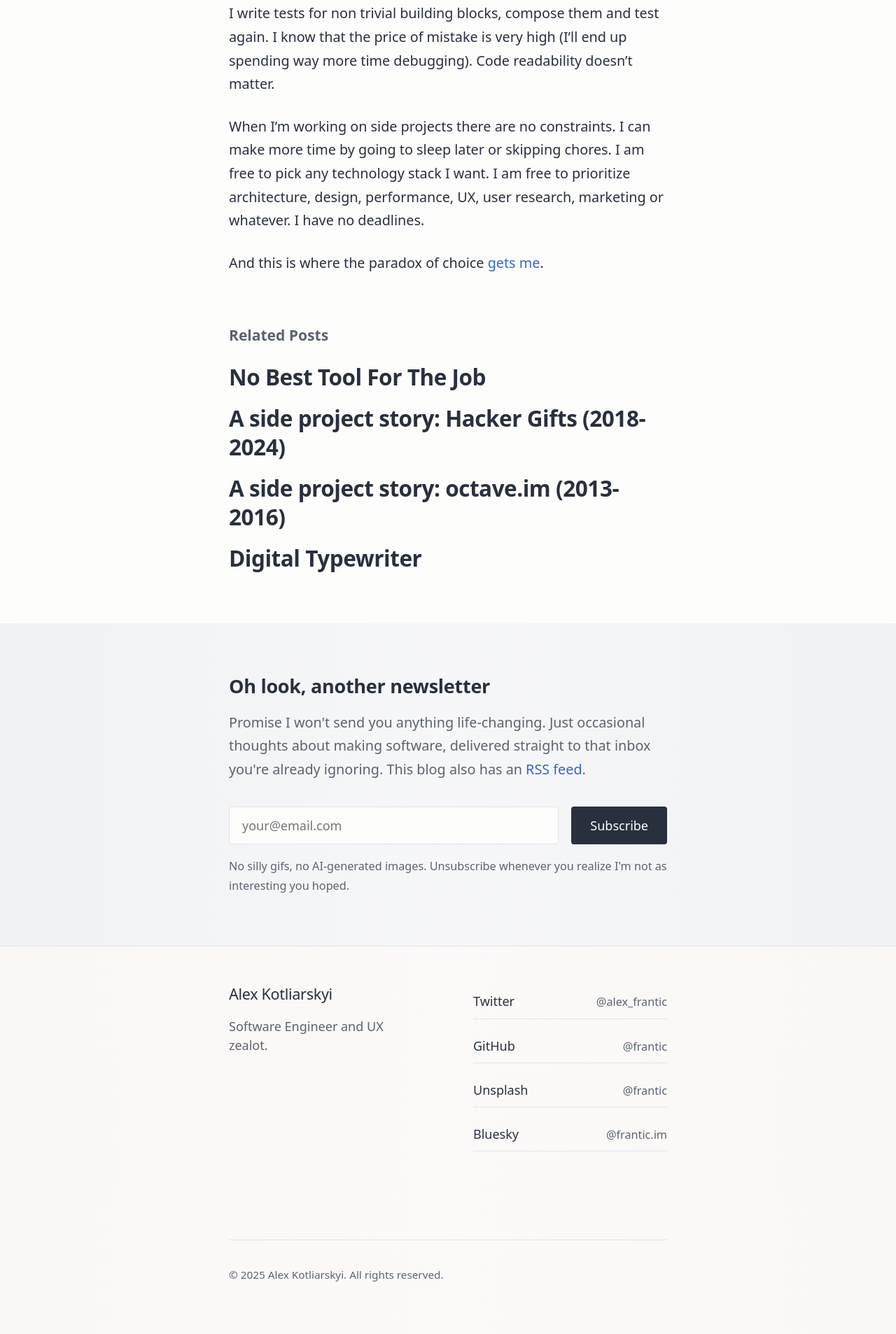
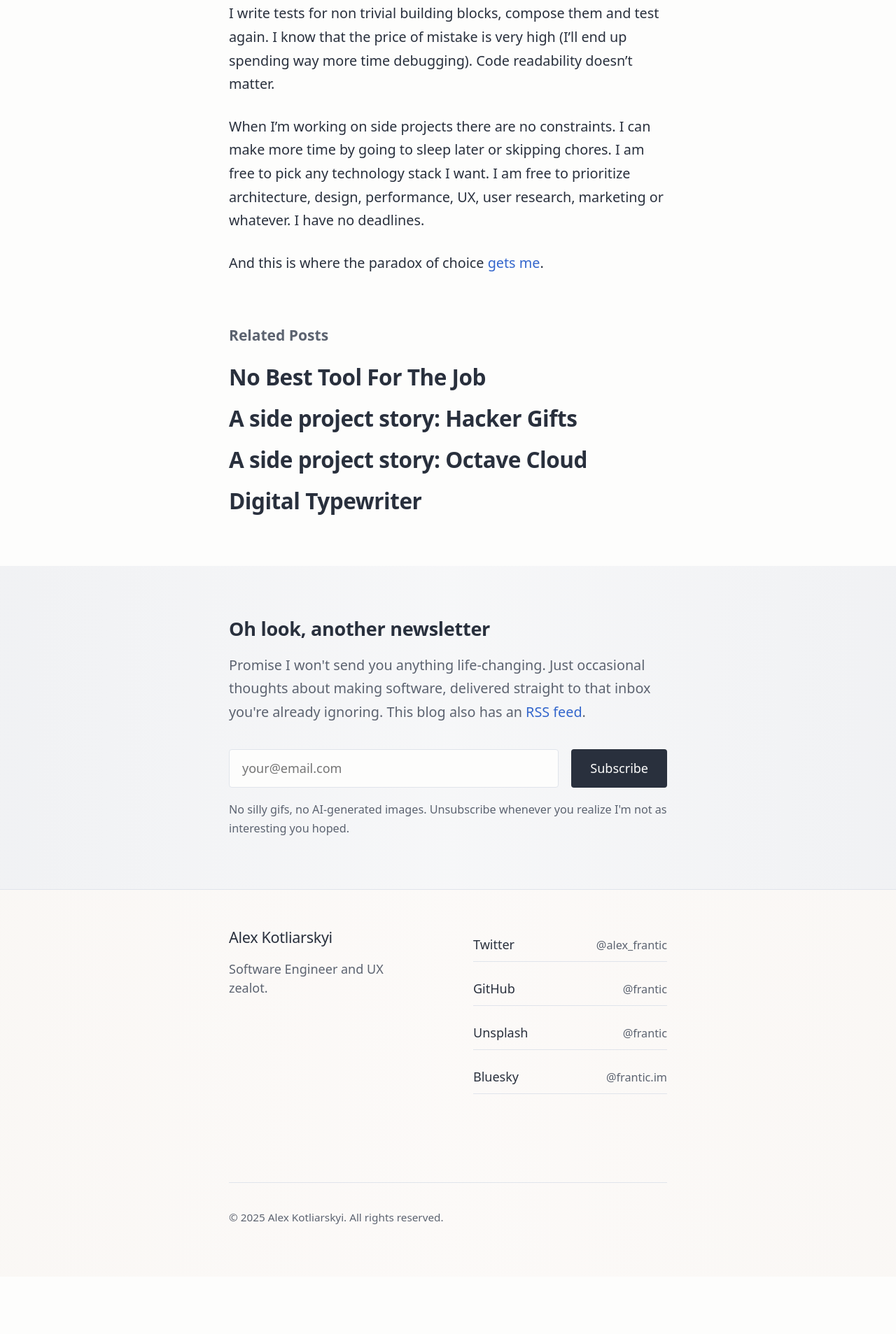
Before and after one commit to frantic/frantic.github.io, a Jekyll site: the page built from _posts/2018-05-02-no-constraints-no-fun.md, in a window 1280 px wide. Shown: the part 965-2872 px from the top of the page at 70% size. Built offline with Jekyll 4.4.1, drawn with Linux system fonts in a browser that asks for light colours; after the commit the page ends 2790 px from its top, so only the background shows below that.

Commit message:
Publishing changes

```diff
--- a/_includes/styles.css
+++ b/_includes/styles.css
@@ -526,10 +526,16 @@ a:hover {
 @media (prefers-color-scheme: dark) {
   .site-footer {
       background: linear-gradient(to right,
+          hsl(165.25deg 15% 13%) 0%,
+          hsl(202.53deg 20% 15%) 50%,
+          hsl(208.41deg 15% 13%) 100%
+      );
+
+      /* linear-gradient(to right,
           hsl(30, 15%, 13%) 0%,
           hsl(25, 20%, 15%) 50%,
           hsl(30, 15%, 13%) 100%
-      );
+      ); */
   }
 }
 
--- a/_posts/2021-02-23-octave.im.md
+++ b/_posts/2021-02-23-octave.im.md
@@ -1,6 +1,6 @@
 ---
 layout: post
-title: "A side project story: octave.im (2013-2016)"
+title: "A side project story: Octave Cloud"
 image: /assets/octave.im/og-image.png
 excerpt: A story about my attempt at SaaS
 tags:
--- a/_posts/2023-10-29-hacker-gifts.md
+++ b/_posts/2023-10-29-hacker-gifts.md
@@ -1,6 +1,6 @@
 ---
 layout: post
-title: "A side project story: Hacker Gifts (2018-2024)"
+title: "A side project story: Hacker Gifts"
 image: /figma/og_hacker_gifts.png
 excerpt: This is a story about a side project that I started in 2018, and the reasons I'm shuting it down.
 tags:
```
